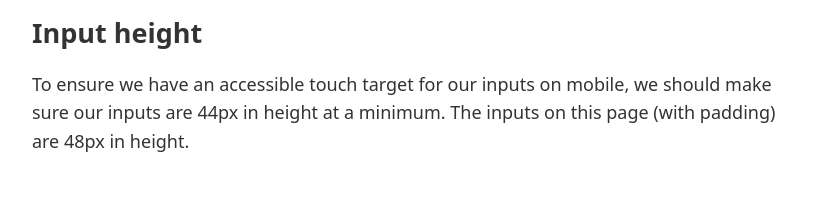
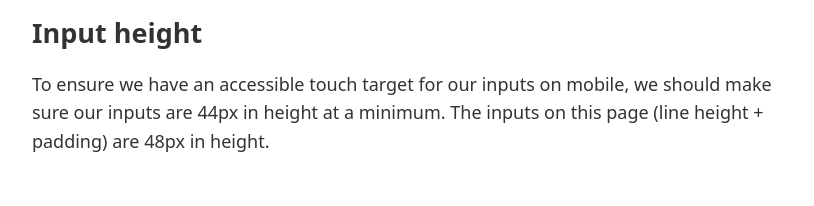
Before and after one commit to nmakuch/sandbox, a Next.js app: page /text-inputs in a window 1280 px wide. Shown: the part 303-509 px from the top of the page, without its empty margins (222-1036 px from the left). Built offline with nearby package versions, Linux system fonts and the light colour scheme.

Commit message:
line height

```diff
--- a/pages/text-inputs.js
+++ b/pages/text-inputs.js
@@ -25,7 +25,7 @@ export default function Inputs() {
 
                     <section className={styles.InputsSection}>
                         <h2>Input height</h2>
-                        <p>To ensure we have an accessible touch target for our inputs on mobile, we should make sure our inputs are 44px in height at a minimum. The inputs on this page (with padding) are 48px in height.</p>
+                        <p>To ensure we have an accessible touch target for our inputs on mobile, we should make sure our inputs are 44px in height at a minimum. The inputs on this page (line height + padding) are 48px in height.</p>
                     </section>
 
                     <section className={styles.InputsSection}>
```
